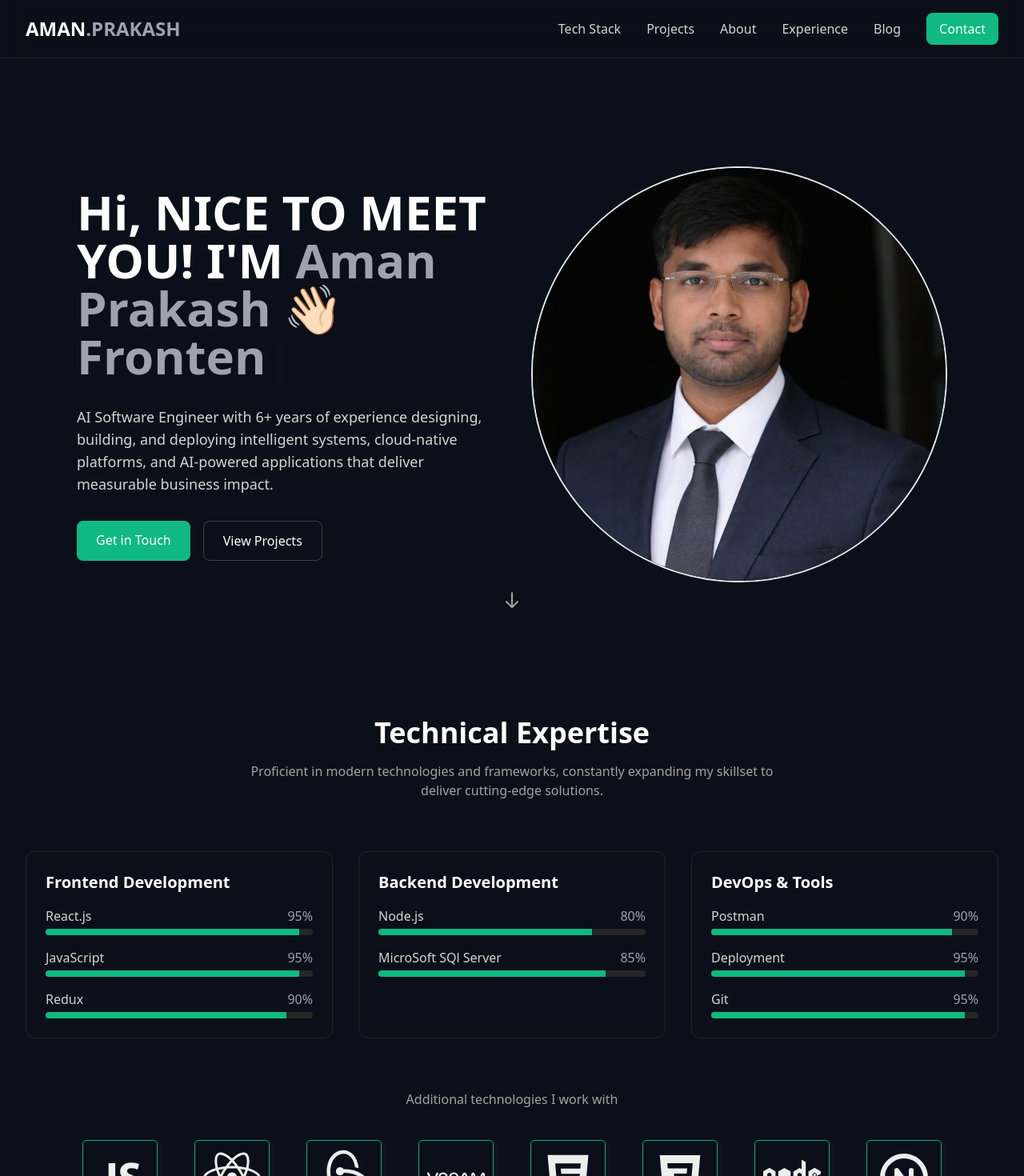
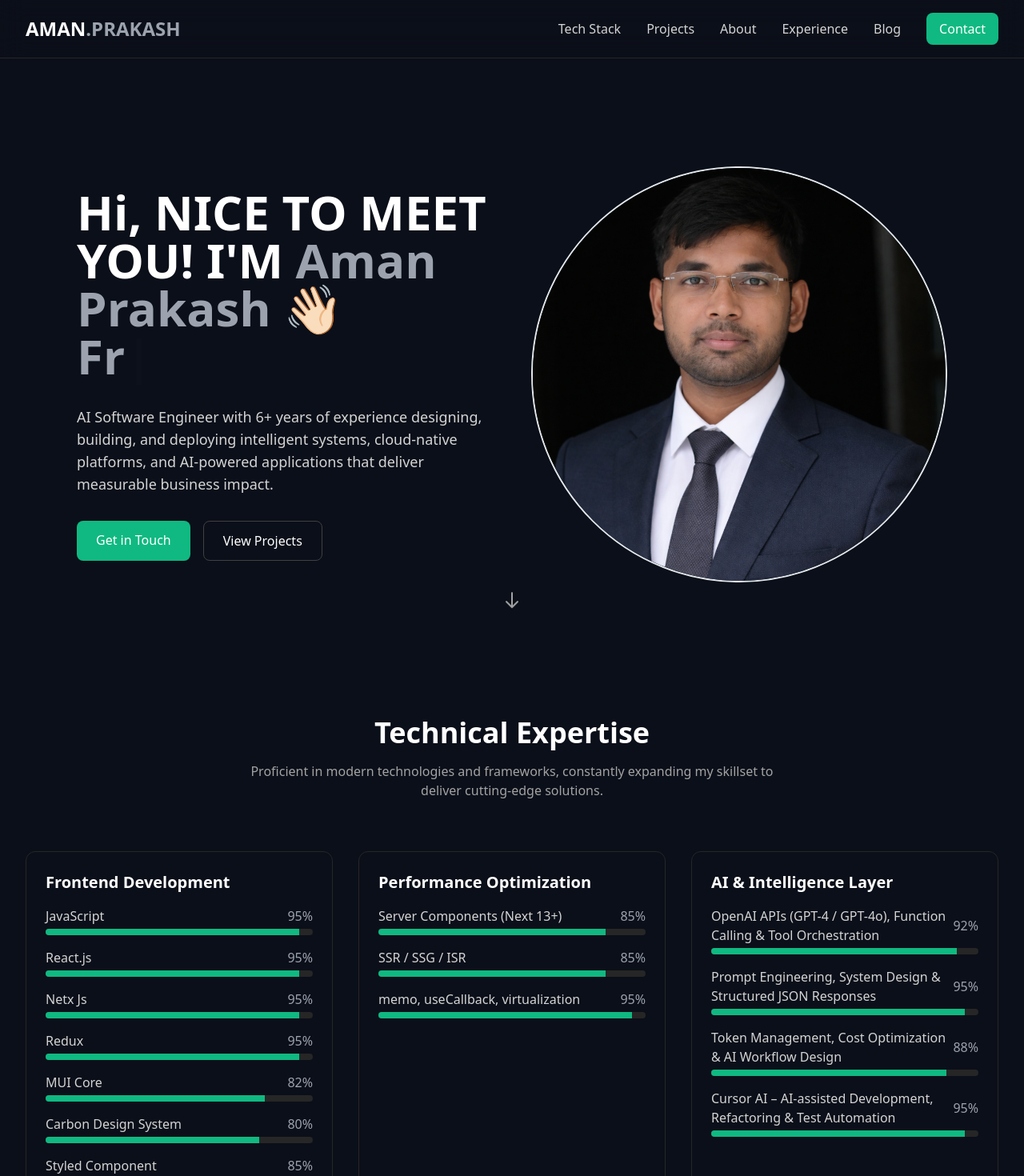
Before and after one commit to Amanhost/aman_portfolio, a React (Create React App) app: page / in a window 1280 px wide. Shown: the top 1470 px of the page at 80% size. Built offline with nearby package versions, Linux system fonts and the light colour scheme.

Commit message:
technology added

```diff
--- a/src/component/AboutJourney.jsx
+++ b/src/component/AboutJourney.jsx
@@ -1,6 +1,10 @@
 import React from "react";
 
 const AboutJourney = () => {
+  const CAREER_START_YEAR = 2021;
+
+  const currentYear = new Date().getFullYear();
+  const yearsExperience = currentYear - CAREER_START_YEAR;
   const highlights = [
     {
       title: "Passion for Problem Solving",
@@ -20,7 +24,7 @@ const AboutJourney = () => {
   ];
 
   const stats = [
-    { label: "Years Experience", value: "3+" },
+    { label: "Years Experience", value: `${yearsExperience}+` },
     { label: "Projects Completed", value: "25+" },
     { label: "Happy Clients", value: "18+" },
   ];
--- a/src/component/Footer.jsx
+++ b/src/component/Footer.jsx
@@ -1,6 +1,7 @@
 import React from "react";
 
 const Footer = () => {
+  const currentYear = new Date().getFullYear();
   const socialLinks = [
     {
       name: "WhatsApp",
@@ -195,12 +196,12 @@ const Footer = () => {
           <div style={{ display: "flex", justifyContent: "space-around" }}>
             <div className="mt-12 pt-8 border-t border-neutral-800">
               <p className="text-center text-sm">
-                Design and Developed By Aman Prakah.
+                Design and Developed By Aman Prakash.
               </p>
             </div>
             <div className="mt-12 pt-8 border-t border-neutral-800">
               <p className="text-center text-sm">
-                &copy; 2024 Portfolio. All rights reserved. Built with{" "}
+                &copy; {currentYear} Portfolio. All rights reserved. Built with{" "}
                 amanprakash1639@gmail.com
               </p>
             </div>
--- a/src/component/Nav.jsx
+++ b/src/component/Nav.jsx
@@ -35,12 +35,45 @@ const Nav = () => {
     {
       title: "Frontend Development",
       skills: [
+        { name: "JavaScript", proficiency: 95 },
         { name: "React.js", proficiency: 95 },
-        { name: "JavaScript", proficiency: 95 },
-        { name: "Redux", proficiency: 90 },
-        // { name: "Tailwind CSS", proficiency: 98 },
+        { name: "Netx Js", proficiency: 95 },
+        { name: "Redux", proficiency: 95 },
+        { name: "MUI Core", proficiency: 82 },
+        { name: "Carbon Design System", proficiency: 80 },
+        { name: "Styled Component", proficiency: 85 },
       ],
     },
+    {
+      title: "Performance Optimization",
+      skills: [
+        { name: "Server Components (Next 13+)", proficiency: 85 },
+        { name: "SSR / SSG / ISR", proficiency: 85 },
+        { name: "memo, useCallback, virtualization", proficiency: 95 },
+      ],
+    },
+    {
+      title: "AI & Intelligence Layer",
+      skills: [
+        {
+          name: "OpenAI APIs (GPT-4 / GPT-4o), Function Calling & Tool Orchestration",
+          proficiency: 92,
+        },
+        {
+          name: "Prompt Engineering, System Design & Structured JSON Responses",
+          proficiency: 95,
+        },
+        {
+          name: "Token Management, Cost Optimization & AI Workflow Design",
+          proficiency: 88,
+        },
+        {
+          name: "Cursor AI – AI-assisted Development, Refactoring & Test Automation",
+          proficiency: 95,
+        },
+      ],
+    },
+
     {
       title: "Backend Development",
       skills: [
@@ -53,10 +86,12 @@ const Nav = () => {
     {
       title: "DevOps & Tools",
       skills: [
+        { name: "Git", proficiency: 95 },
+        { name: "Azure DevOps", proficiency: 90 },
+        { name: "Docker ,CI/CD Pipeline", proficiency: 80 },
         { name: "Postman", proficiency: 90 },
         // { name: "Dynamo DB", proficiency: 82 },
         { name: "Deployment", proficiency: 95 },
-        { name: "Git", proficiency: 95 },
         // { name: "CI/CD", proficiency: 95 },
       ],
     },
@@ -188,7 +223,7 @@ const Nav = () => {
           <div className="max-w-6xl mx-auto px-4 sm:px-6 lg:px-8 pt-32 pb-12">
             <div className="grid lg:grid-cols-2 gap-12 items-center">
               <div className="space-y-8">
-                <h5 className="text-4xl lg:text-5xl lg:text-6xl font-bold text-white leading-tight">
+                <p className="text-4xl lg:text-5xl lg:text-6xl font-bold text-white leading-tight">
                   Hi, NICE TO MEET YOU! I'M{" "}
                   <span
                     className="wave status-emerald"
@@ -200,7 +235,7 @@ const Nav = () => {
                   <span className="status-emerald">
                     <Type />
                   </span>
-                </h5>
+                </p>
 
                 <p className="text-lg text-neutral-300">
                   AI Software Engineer with 6+ years of experience designing,
--- a/src/component/SkillsExpertise.jsx
+++ b/src/component/SkillsExpertise.jsx
@@ -1,9 +1,79 @@
 import React from "react";
 
 const SkillsExpertise = () => {
+  const skillsData = [
+    {
+      title: "Frontend Development",
+      icon: (
+        <path
+          strokeLinecap="round"
+          strokeLinejoin="round"
+          strokeWidth="2"
+          d="M4 6h16M4 12h16m-7 6h7"
+        />
+      ),
+      skills: [
+        "HTML5, CSS3, JavaScript (ES6+)",
+        "React.js, Next.js, Vue.js",
+        "Tailwind CSS, SASS, Styled Components",
+        "Redux, Context API, React Query",
+      ],
+    },
+    {
+      title: "Backend Development",
+      icon: (
+        <path
+          strokeLinecap="round"
+          strokeLinejoin="round"
+          strokeWidth="2"
+          d="M5 12h14M5 12a2 2 0 01-2-2V6a2 2 0 012-2h14a2 2 0 012 2v4a2 2 0 01-2 2M5 12a2 2 0 00-2 2v4a2 2 0 002 2h14a2 2 0 002-2v-4a2 2 0 00-2-2m-2-4h.01M17 16h.01"
+        />
+      ),
+      skills: [
+        "Node.js, Express.js, NestJS",
+        "Python, Django, Flask",
+        "RESTful APIs, GraphQL",
+        "SQL, MongoDB, Redis",
+      ],
+    },
+    {
+      title: "DevOps & Tools",
+      icon: (
+        <>
+          <path
+            strokeLinecap="round"
+            strokeLinejoin="round"
+            strokeWidth="2"
+            d="M10.325 4.317c.426-1.756 2.924-1.756 3.35 0"
+          />
+          <path
+            strokeLinecap="round"
+            strokeLinejoin="round"
+            strokeWidth="2"
+            d="M15 12a3 3 0 11-6 0 3 3 0 016 0z"
+          />
+        </>
+      ),
+      skills: [
+        "Git, GitHub, GitLab",
+        "Docker, Kubernetes",
+        "AWS, Google Cloud, Azure",
+        "CI/CD, Jenkins, GitHub Actions",
+      ],
+    },
+  ];
+
+  const proficiencyData = [
+    { label: "Frontend Development", value: "95%" },
+    { label: "Backend Development", value: "90%" },
+    { label: "DevOps", value: "85%" },
+    { label: "Problem Solving", value: "92%" },
+  ];
+
   return (
     <section id="skills_expertise" className="py-24 section">
       <div className="max-w-7xl mx-auto px-4 sm:px-6 lg:px-8">
+        {/* Header */}
         <div className="text-center mb-16">
           <h2 className="text-3xl sm:text-4xl font-bold text-white mb-4">
             Skills & Expertise
@@ -14,9 +84,13 @@ const SkillsExpertise = () => {
           </p>
         </div>
 
+        {/* Skill Cards */}
         <div className="grid grid-cols-1 md:grid-cols-2 lg:grid-cols-3 gap-8">
-          {/* Frontend Development */}
-          <div className="p-6 rounded-xl border border-neutral-800 section hover:border-emerald-500/50 transition-all duration-300">
+          {skillsData.map((item, index) => (
+            <div
+              key={index}
+              className="p-6 rounded-xl border border-neutral-800 section hover:border-emerald-500/50 transition-all duration-300"
+            >
               <div className="w-12 h-12 rounded-lg bg-emerald-500/10 flex items-center justify-center mb-6">
                 <svg
                   className="w-6 h-6 status-emerald"
@@ -24,142 +98,40 @@ const SkillsExpertise = () => {
                   stroke="currentColor"
                   viewBox="0 0 24 24"
                 >
-                <path
-                  strokeLinecap="round"
-                  strokeLinejoin="round"
-                  strokeWidth="2"
-                  d="M4 6h16M4 12h16m-7 6h7"
-                ></path>
+                  {item.icon}
                 </svg>
               </div>
+
               <h3 className="text-xl font-semibold text-white mb-4">
-              Frontend Development
+                {item.title}
               </h3>
+
               <ul className="space-y-3">
-              <li className="flex items-center gap-3 text-neutral-400">
+                {item.skills.map((skill, idx) => (
+                  <li
+                    key={idx}
+                    className="flex items-center gap-3 text-neutral-400"
+                  >
                     <span className="w-2 h-2 rounded-full bg-emerald-500"></span>
-                HTML5, CSS3, JavaScript (ES6+)
+                    {skill}
                   </li>
-              <li className="flex items-center gap-3 text-neutral-400">
-                <span className="w-2 h-2 rounded-full bg-emerald-500"></span>
-                React.js, Next.js, Vue.js
-              </li>
-              <li className="flex items-center gap-3 text-neutral-400">
-                <span className="w-2 h-2 rounded-full bg-emerald-500"></span>
-                Tailwind CSS, SASS, Styled Components
-              </li>
-              <li className="flex items-center gap-3 text-neutral-400">
-                <span className="w-2 h-2 rounded-full bg-emerald-500"></span>
-                Redux, Context API, React Query
-              </li>
+                ))}
               </ul>
             </div>
-
-          {/* Backend Development */}
-          <div className="p-6 rounded-xl border border-neutral-800 section hover:border-emerald-500/50 transition-all duration-300">
-            <div className="w-12 h-12 rounded-lg bg-emerald-500/10 flex items-center justify-center mb-6">
-              <svg
-                className="w-6 h-6 status-emerald"
-                fill="none"
-                stroke="currentColor"
-                viewBox="0 0 24 24"
-              >
-                <path
-                  strokeLinecap="round"
-                  strokeLinejoin="round"
-                  strokeWidth="2"
-                  d="M5 12h14M5 12a2 2 0 01-2-2V6a2 2 0 012-2h14a2 2 0 012 2v4a2 2 0 01-2 2M5 12a2 2 0 00-2 2v4a2 2 0 002 2h14a2 2 0 002-2v-4a2 2 0 00-2-2m-2-4h.01M17 16h.01"
-                ></path>
-              </svg>
-            </div>
-            <h3 className="text-xl font-semibold text-white mb-4">
-              Backend Development
-            </h3>
-            <ul className="space-y-3">
-              <li className="flex items-center gap-3 text-neutral-400">
-                <span className="w-2 h-2 rounded-full bg-emerald-500"></span>
-                Node.js, Express.js, NestJS
-              </li>
-              <li className="flex items-center gap-3 text-neutral-400">
-                <span className="w-2 h-2 rounded-full bg-emerald-500"></span>
-                Python, Django, Flask
-              </li>
-              <li className="flex items-center gap-3 text-neutral-400">
-                <span className="w-2 h-2 rounded-full bg-emerald-500"></span>
-                RESTful APIs, GraphQL
-              </li>
-              <li className="flex items-center gap-3 text-neutral-400">
-                <span className="w-2 h-2 rounded-full bg-emerald-500"></span>
-                SQL, MongoDB, Redis
-              </li>
-            </ul>
+          ))}
         </div>
 
-          {/* DevOps & Tools */}
-          <div className="p-6 rounded-xl border border-neutral-800 section hover:border-emerald-500/50 transition-all duration-300">
-            <div className="w-12 h-12 rounded-lg bg-emerald-500/10 flex items-center justify-center mb-6">
-              <svg
-                className="w-6 h-6 status-emerald"
-                fill="none"
-                stroke="currentColor"
-                viewBox="0 0 24 24"
-              >
-                <path
-                  strokeLinecap="round"
-                  strokeLinejoin="round"
-                  strokeWidth="2"
-                  d="M10.325 4.317c.426-1.756 2.924-1.756 3.35 0a1.724 1.724 0 002.573 1.066c1.543-.94 3.31.826 2.37 2.37a1.724 1.724 0 001.065 2.572c1.756.426 1.756 2.924 0 3.35a1.724 1.724 0 00-1.066 2.573c.94 1.543-.826 3.31-2.37 2.37a1.724 1.724 0 00-2.572 1.065c-.426 1.756-2.924 1.756-3.35 0a1.724 1.724 0 00-2.573-1.066c-1.543.94-3.31-.826-2.37-2.37a1.724 1.724 0 00-1.065-2.572c-1.756-.426-1.756-2.924 0-3.35a1.724 1.724 0 001.066-2.573c-.94-1.543.826-3.31 2.37-2.37.996.608 2.296.07 2.572-1.065z"
-                ></path>
-                <path
-                  strokeLinecap="round"
-                  strokeLinejoin="round"
-                  strokeWidth="2"
-                  d="M15 12a3 3 0 11-6 0 3 3 0 016 0z"
-                ></path>
-              </svg>
-            </div>
-            <h3 className="text-xl font-semibold text-white mb-4">
-              DevOps & Tools
-            </h3>
-            <ul className="space-y-3">
-              <li className="flex items-center gap-3 text-neutral-400">
-                <span className="w-2 h-2 rounded-full bg-emerald-500"></span>
-                Git, GitHub, GitLab
-              </li>
-              <li className="flex items-center gap-3 text-neutral-400">
-                <span className="w-2 h-2 rounded-full bg-emerald-500"></span>
-                Docker, Kubernetes
-              </li>
-              <li className="flex items-center gap-3 text-neutral-400">
-                <span className="w-2 h-2 rounded-full bg-emerald-500"></span>
-                AWS, Google Cloud, Azure
-              </li>
-              <li className="flex items-center gap-3 text-neutral-400">
-                <span className="w-2 h-2 rounded-full bg-emerald-500"></span>
-                CI/CD, Jenkins, GitHub Actions
-              </li>
-            </ul>
-          </div>
-        </div>
-
+        {/* Proficiency */}
         <div className="mt-16 p-8 rounded-xl border border-neutral-800 section">
           <div className="grid grid-cols-2 md:grid-cols-4 gap-8">
-            <div className="text-center">
-              <div className="text-3xl font-bold status-emerald mb-2">95%</div>
-              <div className="text-neutral-400">Frontend Development</div>
+            {proficiencyData.map((item, index) => (
+              <div key={index} className="text-center">
+                <div className="text-3xl font-bold status-emerald mb-2">
+                  {item.value}
                 </div>
-            <div className="text-center">
-              <div className="text-3xl font-bold status-emerald mb-2">90%</div>
-              <div className="text-neutral-400">Backend Development</div>
+                <div className="text-neutral-400">{item.label}</div>
               </div>
-            <div className="text-center">
-              <div className="text-3xl font-bold status-emerald mb-2">85%</div>
-              <div className="text-neutral-400">DevOps</div>
-            </div>
-            <div className="text-center">
-              <div className="text-3xl font-bold status-emerald mb-2">92%</div>
-              <div className="text-neutral-400">Problem Solving</div>
-            </div>
+            ))}
           </div>
         </div>
       </div>
--- a/src/component/Type.jsx
+++ b/src/component/Type.jsx
@@ -5,11 +5,7 @@ function Type() {
   return (
     <Typewriter
       options={{
-        strings: [
-          "Software Engineer",
-          "Frontend Engineer ",
-          "Node Js Engineer",
-        ],
+        strings: ["AI-Software Engineer", "Frontend Engineer "],
         autoStart: true,
         loop: true,
         deleteSpeed: 50,
```
Lines whose indentation alone changed are shown as unchanged.
